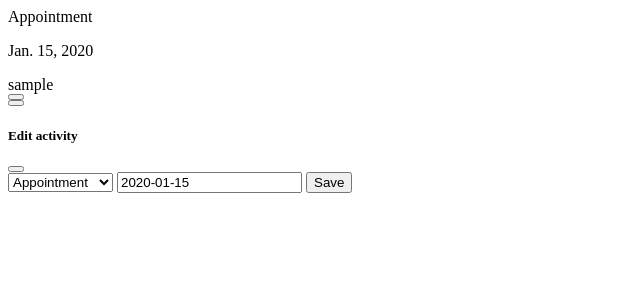
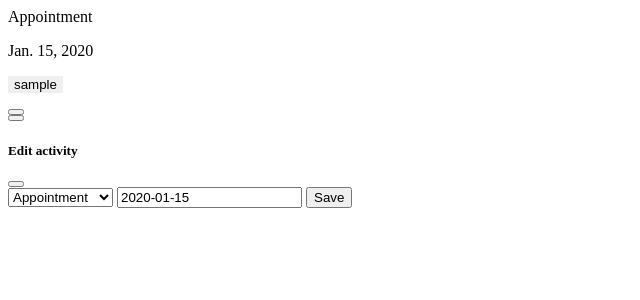
Before and after one commit to GeriLife/companionship, a Django app: template project/care_groups/templates/care_groups/caregroup_activity.html in a window 1280 px wide. Shown: the top 300 px of the page, without its empty margins (0-640 px from the left). Run offline with Django 4.2, Linux system fonts and the light colour scheme; a user stored in the database is signed in; tables that the repository leaves empty hold one stand-in row (values such as "Sample post"); the template is opened without the code that fills it: values that come from a table or form of the project are taken from there, most other values are stand-ins (such as "Sample title", 1, 10 or a date in 2020); some libraries are stand-ins or nearby versions.

Commit message:
Add form to remove participant from activity

```diff
--- a/project/care_groups/templates/care_groups/caregroup_activity.html
+++ b/project/care_groups/templates/care_groups/caregroup_activity.html
@@ -12,14 +12,26 @@
                 <p class="text-muted mb-0">{{ activity.activity_date }}</p>
                 {% if activity.participants.count %}
                     {% for participant in activity.participants.all %}
-                        <span class="small text-muted">
+                        {% if participant.id == user.id %}
+                        <form action="{% url 'activity-remove-participant' activity.id %}" method="post">
+                            {% csrf_token %}
+                            <input type="hidden" name="user_id" value="{{ user.id }}">
+                            <button
+                                type="submit"
+                                style="border: none;"
+                                class="badge rounded-pill bg-primary">
+                                    {{ participant }} <i class="bi bi-x-lg"></i>
+                                </button>
+                        </form>
+                        {% else %}
+                        <span class="badge rounded-pill bg-primary">
                             {{ participant }}
                         </span>
+                        {% endif %}
+
                     {% endfor %}
                 {% else %}
-                    <span class="small text-muted">
-                        {% translate "No participants" %}
-                    </span>
+                    <span class="badge rounded-pill bg-warning text-dark">{% translate "No participants" %}</span>
                 {% endif %}
             </div>
             <div class="col-2 pr-0 d-flex flex-column align-items-end justify-content-between">
```
